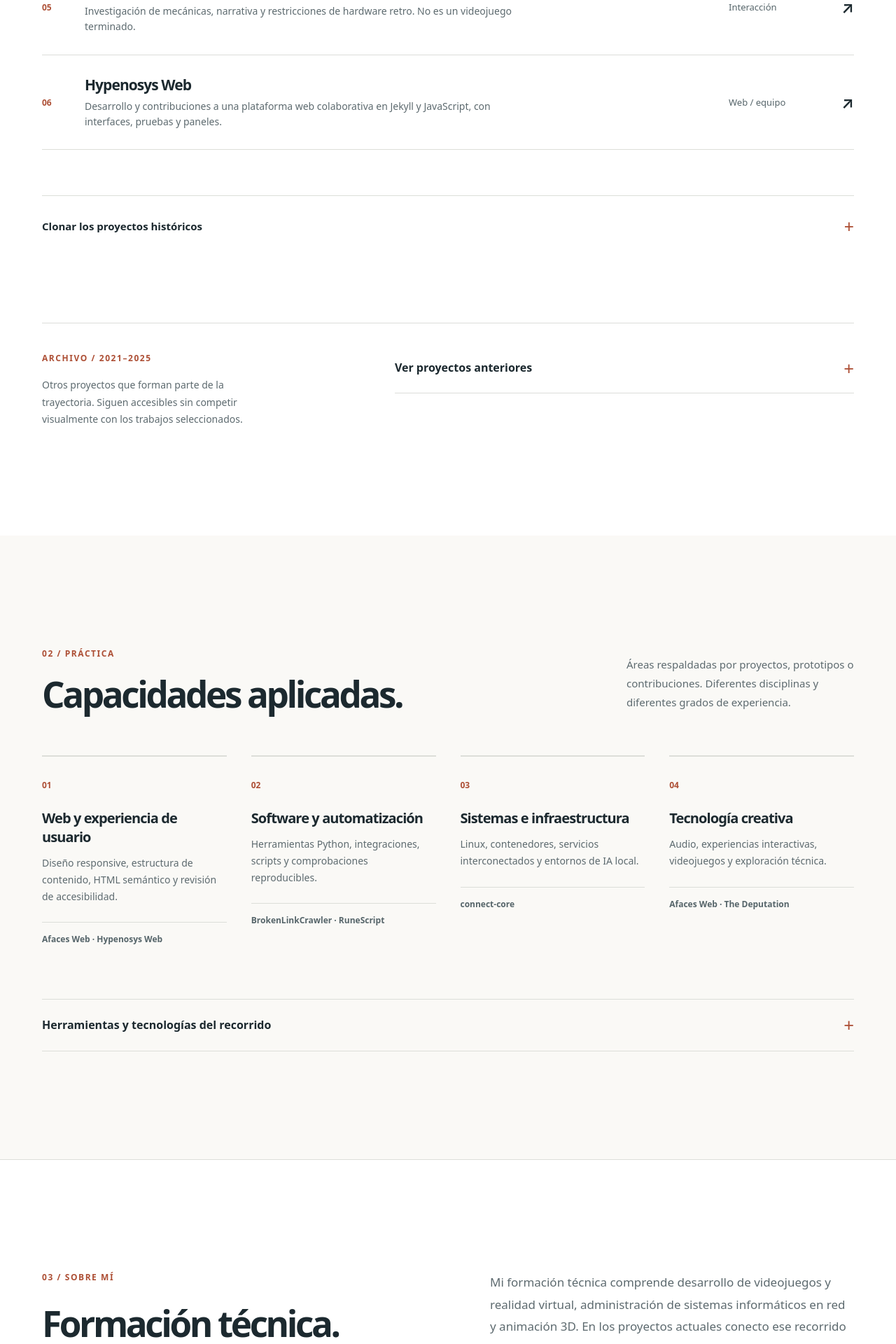
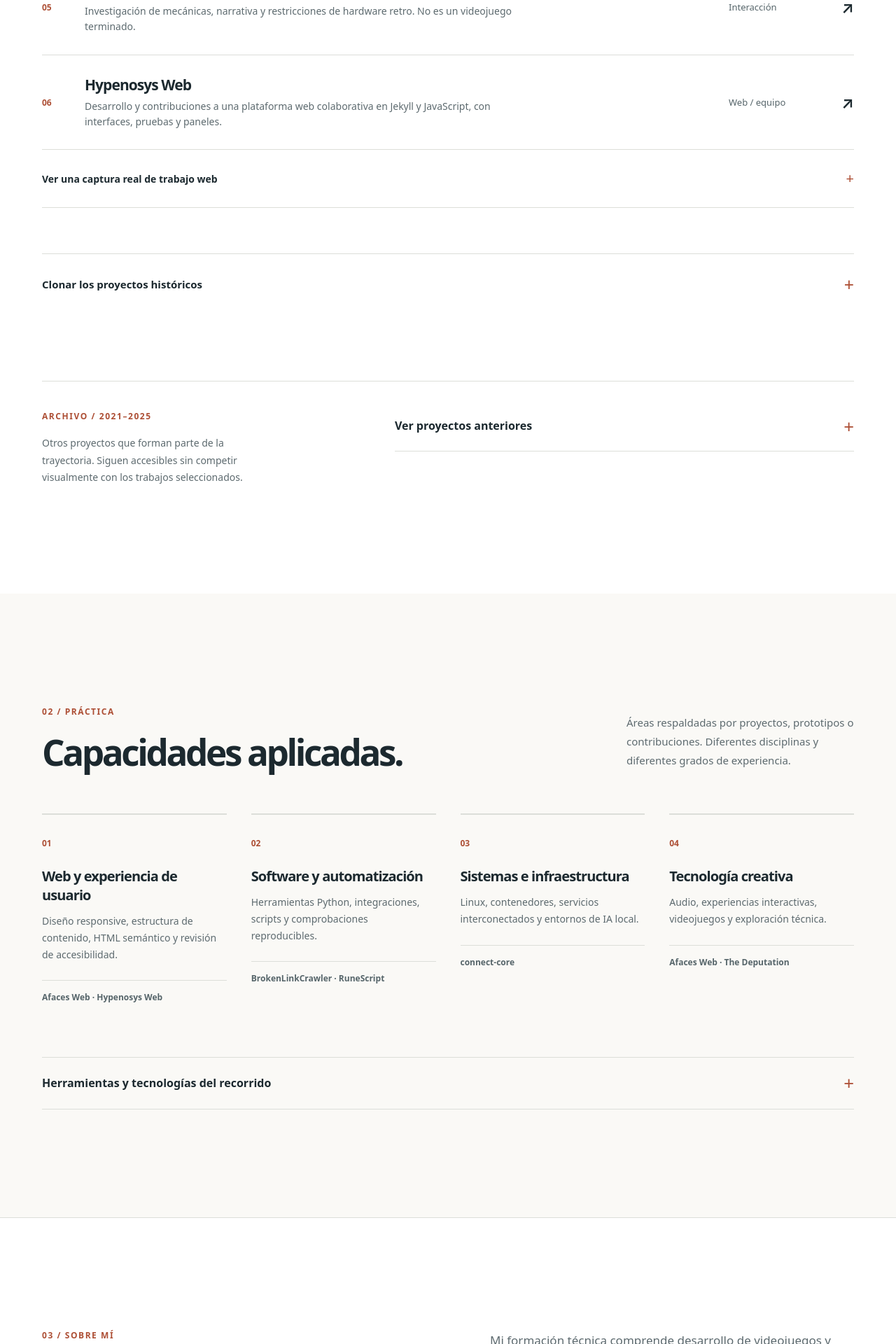
Before and after one commit to Axlfc/axlfc.github.io, a Jekyll site: the page index.html, which Jekyll copies as it is, in a window 1280 px wide. Shown: the part 2071-3991 px from the top of the page at 70% size. Built offline with Jekyll 4.4.1, drawn with Linux system fonts in a browser that asks for light colours.

Commit message:
feat: show sourced real web UI evidence only on demand with provenance and browser tests

```diff
--- a/index.html
+++ b/index.html
@@ -137,6 +137,14 @@
           <article class="compact-project"><span class="compact-number">05</span><div><h3>The Deputation</h3><p>Investigación de mecánicas, narrativa y restricciones de hardware retro. No es un videojuego terminado.</p></div><span class="compact-domain">Interacción</span><a href="https://github.com/hypenosys/Deputation" target="_blank" rel="noopener noreferrer" aria-label="Ver The Deputation en GitHub">↗</a></article>
           <article class="compact-project"><span class="compact-number">06</span><div><h3>Hypenosys Web</h3><p>Desarrollo y contribuciones a una plataforma web colaborativa en Jekyll y JavaScript, con interfaces, pruebas y paneles.</p></div><span class="compact-domain">Web / equipo</span><a href="https://github.com/hypenosys/hypenosys.github.io" target="_blank" rel="noopener noreferrer" aria-label="Ver código público de Hypenosys Web">↗</a></article>
         </div>
+        <details class="project-evidence" id="hypenosys-interfaz">
+          <summary>Ver una captura real de trabajo web <span aria-hidden="true">+</span></summary>
+          <figure>
+            <img src="/assets/hypenosys-ui-test.png" loading="lazy" decoding="async" width="1280" height="720" alt="Captura de prueba de Hypenosys: interfaz oscura con historial de sesiones, conversación y panel de ejecución.">
+            <figcaption>Interfaz de prueba incluida en el repositorio público de Hypenosys Web, un proyecto colaborativo. Es una captura de desarrollo, no una demostración de su estado actual.</figcaption>
+            <a href="https://github.com/hypenosys/hypenosys.github.io/blob/master/runners_ui_test.png" target="_blank" rel="noopener noreferrer">Consultar la imagen original en GitHub ↗</a>
+          </figure>
+        </details>
         <details class="clone-details" id="clonar-repos">
           <summary>Clonar los proyectos históricos <span aria-hidden="true">+</span></summary>
           <div class="clone-list" aria-label="Comandos de clonación">
--- a/styles.css
+++ b/styles.css
@@ -47,6 +47,15 @@ h2{font:800 clamp(36px,4vw,54px)/1.13 var(--display);letter-spacing:-.066em;marg
 .compact-number{color:var(--accent);font:700 12px var(--body)}
 .compact-project h3{font:800 21px/1.3 var(--display);letter-spacing:-.045em;margin:0 0 6px}.compact-project p{color:var(--muted);font-size:14px;line-height:1.55;margin:0;max-width:620px}
 .compact-domain{color:var(--subtle);font-size:13px}.compact-project>a{font:600 23px var(--display);text-align:right}.compact-project>a:hover{color:var(--accent)}
+.project-evidence{border-bottom:1px solid var(--line);margin:0 0 10px}
+.project-evidence>summary{display:flex;align-items:center;justify-content:space-between;gap:16px;cursor:pointer;padding:24px 0;list-style:none;color:var(--ink);font-size:14px;font-weight:600}
+.project-evidence>summary::-webkit-details-marker{display:none}
+.project-evidence>summary span{color:var(--accent);font-size:20px;font-weight:400}
+.project-evidence[open]>summary span{transform:rotate(45deg)}
+.project-evidence figure{margin:2px 0 36px;max-width:900px}
+.project-evidence img{display:block;width:100%;height:auto;border:1px solid var(--line);background:var(--surface)}
+.project-evidence figcaption{color:var(--muted);font-size:13px;line-height:1.7;margin:16px 0 10px;max-width:720px}
+.project-evidence figure>a{font-size:12px}
 .capabilities{background:var(--paper)}.capability-grid{display:grid;grid-template-columns:repeat(4,minmax(0,1fr));gap:35px;margin-top:58px}.capability-grid article{padding-top:26px;border-top:2px solid var(--line)}.capability-num{color:var(--accent);font-size:12px;font-weight:700}.capability-grid h3{font:800 20px/1.35 var(--display);letter-spacing:-.045em;margin:21px 0 12px}.capability-grid p{color:var(--muted);font-size:14px;line-height:1.7;margin:0 0 25px}.capability-proof{display:block;font-size:12px;font-weight:600;color:var(--subtle);border-top:1px solid var(--line);padding-top:14px}
 .philosophy{background:var(--surface);border-block:1px solid var(--line)}.philosophy-grid{display:grid;grid-template-columns:1fr 1fr;gap:120px;align-items:start}.philosophy-grid h2{margin-top:25px}.philosophy-content{padding-top:6px}.philosophy-content p{font:400 17px/1.85 var(--body);color:var(--muted);margin:0 0 23px}.philosophy-content .link-simple{margin-top:19px}
 .footer{background:var(--paper);padding:100px 0 27px}.footer-row{display:flex;align-items:end;justify-content:space-between;gap:40px;padding-bottom:106px}.footer h2{font-size:clamp(57px,6.5vw,86px);margin:20px 0}.footer-row p{color:var(--muted);margin:0;font-size:16px}.footer-cta{font:700 16px var(--body);border-bottom:2px solid var(--accent);padding-bottom:8px;white-space:nowrap}.footer-cta:hover{color:var(--accent)}
```
Also changed, not shown: docs/portfolio-v2/EVIDENCE.md (+6 -0 lines), tests/browser_smoke.py (+7 -0 lines), tests/test_portfolio.py (+10 -0 lines).
